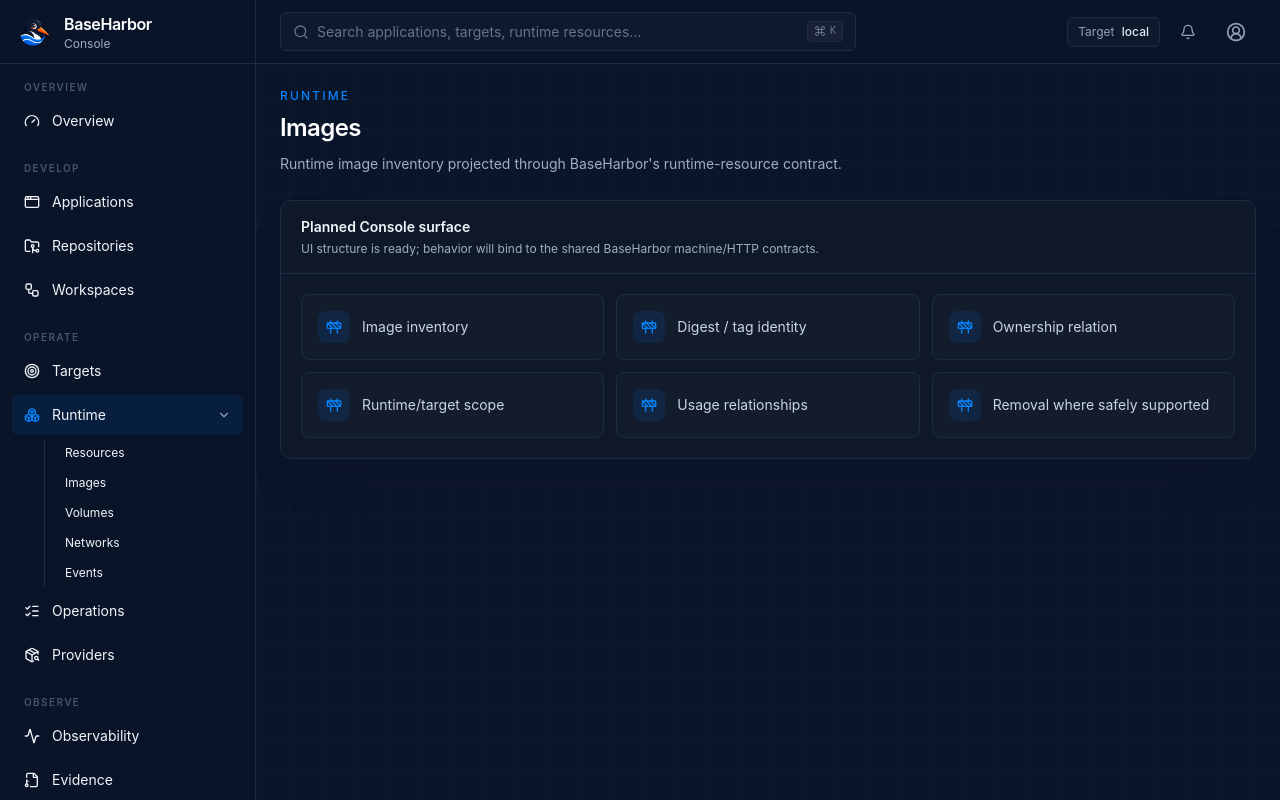
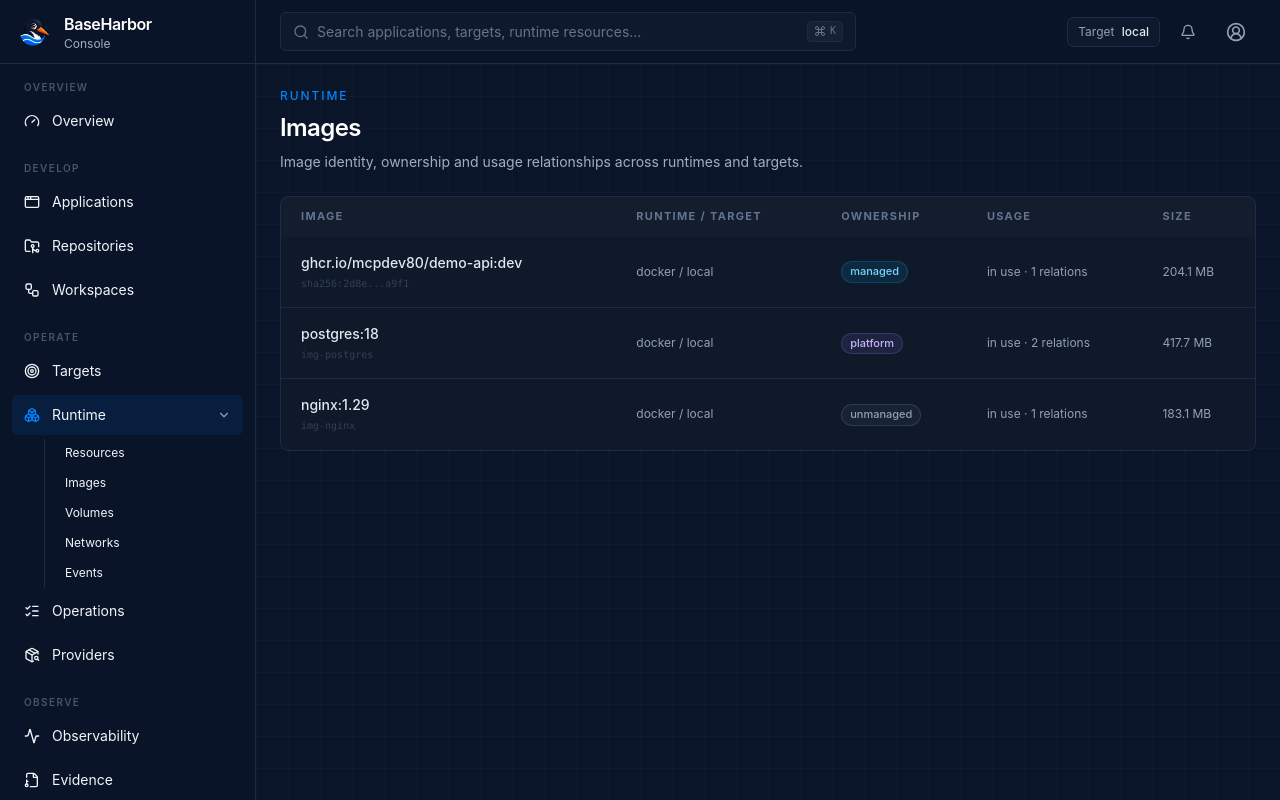
Before and after one commit to mcpdev80/baseharbor-console, a Next.js app: page /runtime/images in a window 1280 px wide. Built offline with nearby package versions, Linux system fonts and the light colour scheme.

Commit message:
feat: replace remaining Console placeholders with domain views

```diff
--- a/src/app/runtime/images/page.tsx
+++ b/src/app/runtime/images/page.tsx
@@ -1,4 +1,7 @@
-import { SectionPage } from "@/components/section/section-page";
-export default function Page() {
-  return <SectionPage eyebrow="Runtime" title="Images" description="Runtime image inventory projected through BaseHarbor's runtime-resource contract." capabilities={["Image inventory","Digest / tag identity","Ownership relation","Runtime/target scope","Usage relationships","Removal where safely supported"]} />;
+import { ImageInventoryTable } from "@/components/runtime/runtime-inventory-tables";
+import { baseHarborData } from "@/lib/baseharbor/data";
+
+export default async function ImagesPage() {
+  const images = await baseHarborData.runtimeImages();
+  return <div className="mx-auto max-w-[1500px] space-y-6"><div><p className="mb-2 text-xs font-medium uppercase tracking-[.16em] text-[var(--bh-signal-blue)]">Runtime</p><h1 className="text-2xl font-semibold tracking-tight text-white">Images</h1><p className="mt-2 text-sm text-[var(--muted)]">Image identity, ownership and usage relationships across runtimes and targets.</p></div><div className="overflow-hidden rounded-lg border border-[var(--border)] bg-[var(--panel)]"><ImageInventoryTable images={images} /></div></div>;
 }
```
